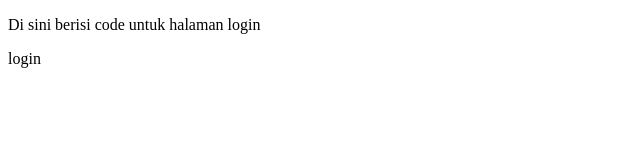
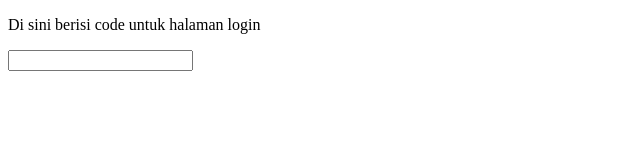
Before and after one commit to Pandas-ID/belajar-git, a plain HTML site: page login.html in a window 1280 px wide. Shown: the whole page, without its empty margins (0-640 px from the left). Drawn offline with Linux system fonts and the light colour scheme.

Commit message:
menambahkan form

```diff
--- a/login.html
+++ b/login.html
@@ -6,6 +6,8 @@
 </head>
 <body>
   <p>Di sini berisi code untuk halaman login</p>
-  <p>login</p>
+  <form action="">
+    <input type="text" name="username">
+  </form>
 </body>
 </html>
```
